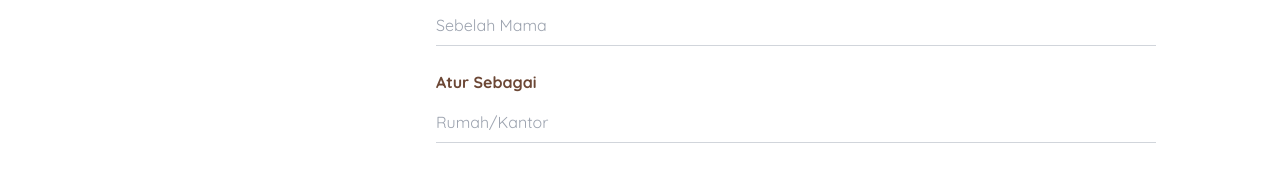
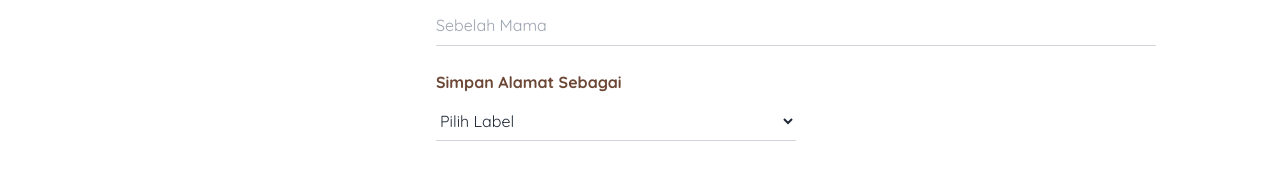
Before and after one commit to khankhanfauzan/vi-mamabear-frontend, a Next.js app: page /account/addresses/new in a window 1280 px wide. Shown: the part 725-904 px from the top of the page. Built offline with nearby package versions, Linux system fonts and the light colour scheme; no server answers.

Commit message:
fix(address): change address label input with dropdown options

```diff
--- a/src/features/address/components/edit/UpdateAddressForm.tsx
+++ b/src/features/address/components/edit/UpdateAddressForm.tsx
@@ -240,13 +240,19 @@ export function UpdateAddressForm({ address }: UpdateAddressFormProps) {
           {/* ROW 6: Label */}
           <div className="flex flex-col">
             <label className="text-[var(--mama-brown)] font-bold text-font-2 mb-2">
-              Simpan Sebagai (Label)
+              Simpan Alamat Sebagai
             </label>
-            <input
-              type="text"
-              className="w-full border-0 border-b border-gray-300 focus:border-[var(--mama-hot-pink)] focus:ring-0 px-0 py-2 bg-transparent text-font-2 text-gray-800 outline-none transition-colors"
-              {...register("label", { required: "Label alamat wajib diisi" })}
-            />
+            <select
+              className="w-1/2 border-0 border-b border-gray-300 focus:border-[var(--mama-hot-pink)] focus:ring-0 px-0 py-2 bg-transparent text-font-2 text-gray-800 outline-none transition-colors cursor-pointer"
+              {...register("label", {
+                required: "Label alamat wajib diisi",
+              })}
+            >
+              <option value="">Pilih Label</option>
+              <option value="Rumah">Rumah</option>
+              <option value="Kantor">Kantor</option>
+              <option value="Apartemen">Apartemen</option>
+            </select>
           </div>
 
           {/* Actions Footer */}
--- a/src/features/address/components/new/CreateAddressForm.tsx
+++ b/src/features/address/components/new/CreateAddressForm.tsx
@@ -247,14 +247,19 @@ export function AddressForm() {
         {/* ROW 6: Label */}
         <div className="flex flex-col">
           <label className="text-[var(--mama-brown)] font-bold text-font-2 mb-2">
-            Atur Sebagai
+            Simpan Alamat Sebagai
           </label>
-          <input
-            type="text"
-            placeholder="Rumah/Kantor"
-            className="w-full border-0 border-b border-gray-300 focus:border-[var(--mama-hot-pink)] focus:ring-0 px-0 py-2 bg-transparent text-font-2 text-gray-800 outline-none transition-colors"
-            {...register("label", { required: "Label alamat wajib diisi" })}
-          />
+          <select
+            className="w-1/2 border-0 border-b border-gray-300 focus:border-[var(--mama-hot-pink)] focus:ring-0 px-0 py-2 bg-transparent text-font-2 text-gray-800 outline-none transition-colors cursor-pointer"
+            {...register("label", {
+              required: "Label alamat wajib diisi",
+            })}
+          >
+            <option value="">Pilih Label</option>
+            <option value="Rumah">Rumah</option>
+            <option value="Kantor">Kantor</option>
+            <option value="Apartemen">Apartemen</option>
+          </select>
         </div>
 
         {/* ROW 7: Buttons */}
```
